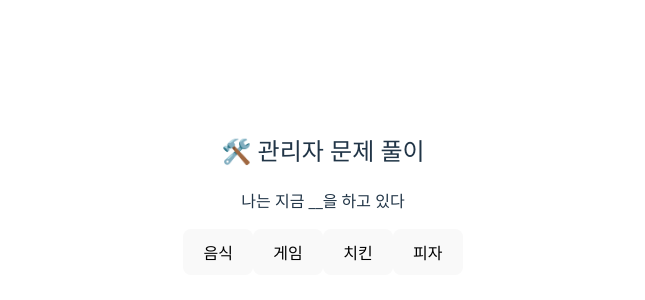
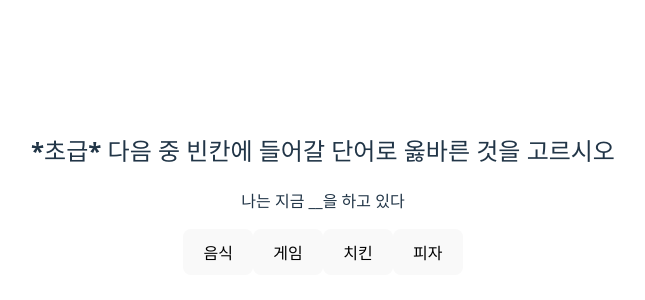
Before and after one commit to dongwandev/mokwon-hackathon, a React (Vite) app in the folder frontend/: page /ProblemPage in a window 1280 px wide. Shown: the part 206-506 px from the top of the page, without its empty margins (317-962 px from the left). Built offline with nearby package versions, Linux system fonts and the light colour scheme.

Commit message:
테스트 문구 수정

```diff
--- a/frontend/src/pages/ProblemPage.jsx
+++ b/frontend/src/pages/ProblemPage.jsx
@@ -18,7 +18,7 @@ const ProblemPage = () => {
 
   return (
     <div className="p-10 max-w-xl mx-auto text-center">
-      <h2 className="text-2xl font-bold mb-6">🛠️ 관리자 문제 풀이</h2>
+      <h2 className="text-2xl font-bold mb-6">*초급* 다음 중 빈칸에 들어갈 단어로 옳바른 것을 고르시오</h2>
 
       <div className="bg-white p-6 rounded shadow">
         <p className="text-lg font-medium mb-4">{question.text}</p>
```
